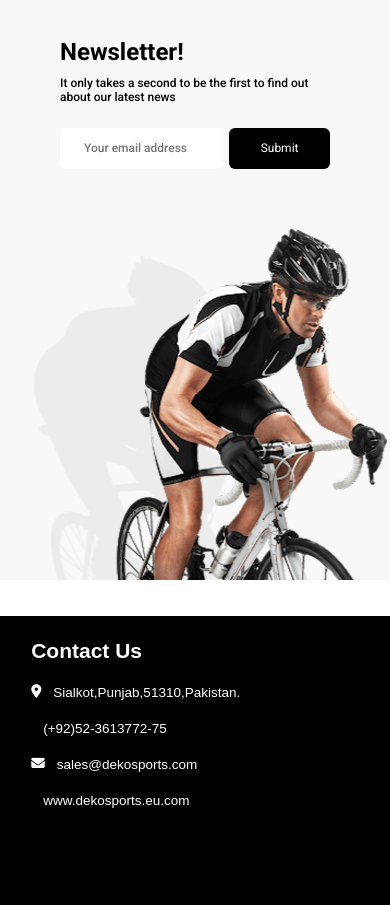
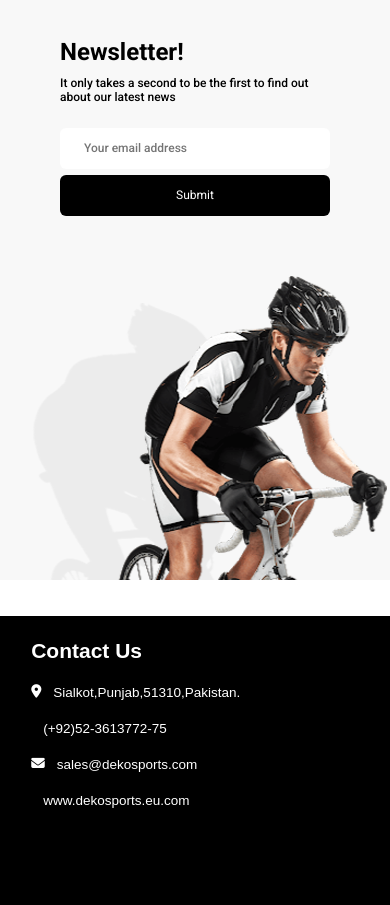
Before and after one commit to AZMSHA/deko-sports, a React (Vite) app: page / in a window 390 px wide. Shown: the part 1400-2305 px from the top of the page. Built offline with nearby package versions, Linux system fonts and the light colour scheme; some icons are missing.

Commit message:
footer news letter fixed on mobile

```diff
--- a/src/components/Footer/Footer.jsx
+++ b/src/components/Footer/Footer.jsx
@@ -29,7 +29,7 @@ function Footer() {
     const options = {
       root: null,
       rootMargin: "0px",
-      threshold: 0.5,
+      threshold: 0,
     };
 
     const observer = new IntersectionObserver((entries) => {
--- a/src/components/Navbar/Navbar.css
+++ b/src/components/Navbar/Navbar.css
@@ -156,6 +156,13 @@
   text-shadow: 1px 1px 1px rgba(var(--color-pri), 50%);
 }
 
+form .form-field {
+  display: flex;
+  flex-wrap: nowrap;
+  flex-direction: column;
+  gap: 0.5rem;
+}
+
 .nav-dropdown {
   width: 60vw;
   z-index: -1;
```
